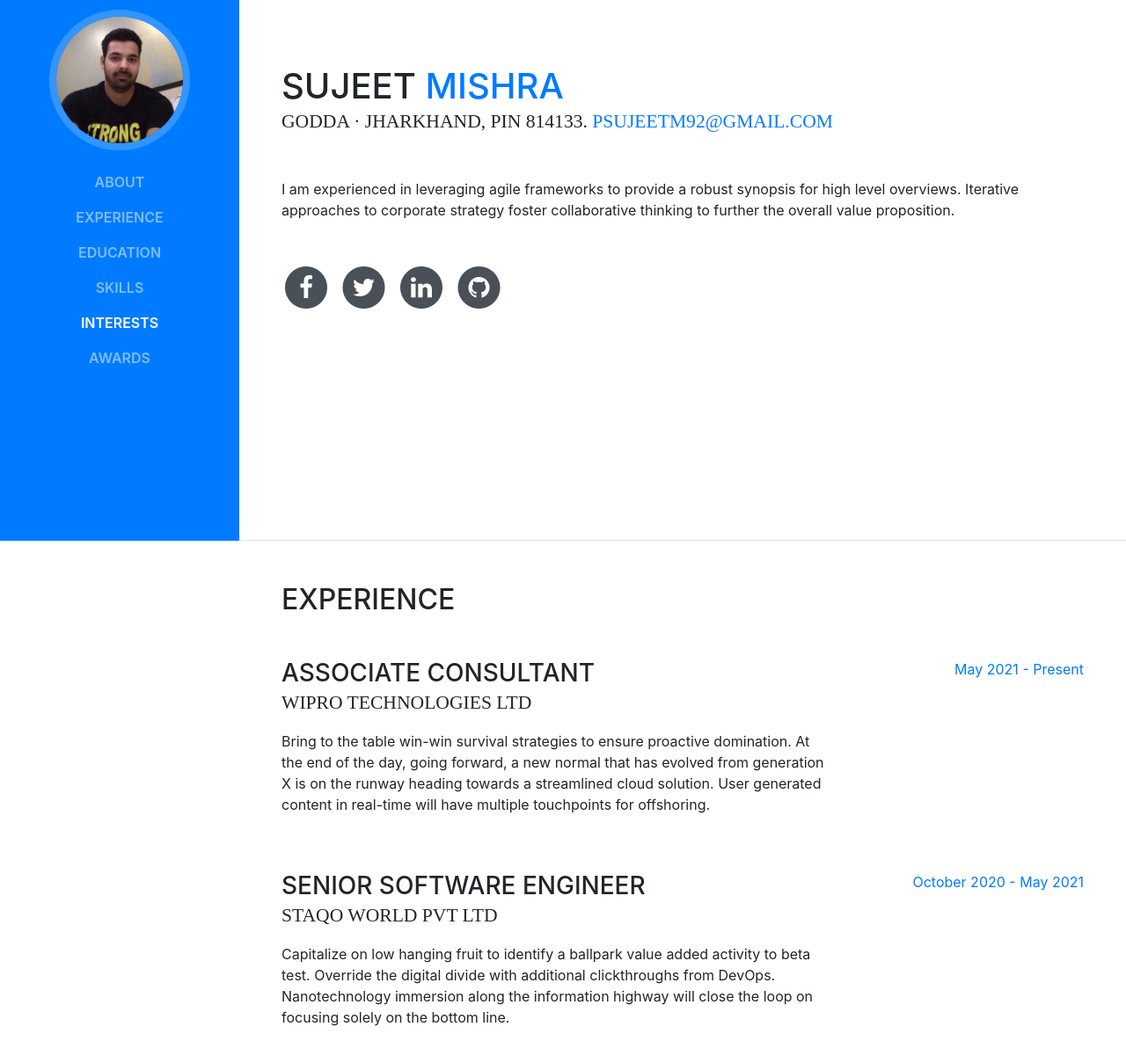
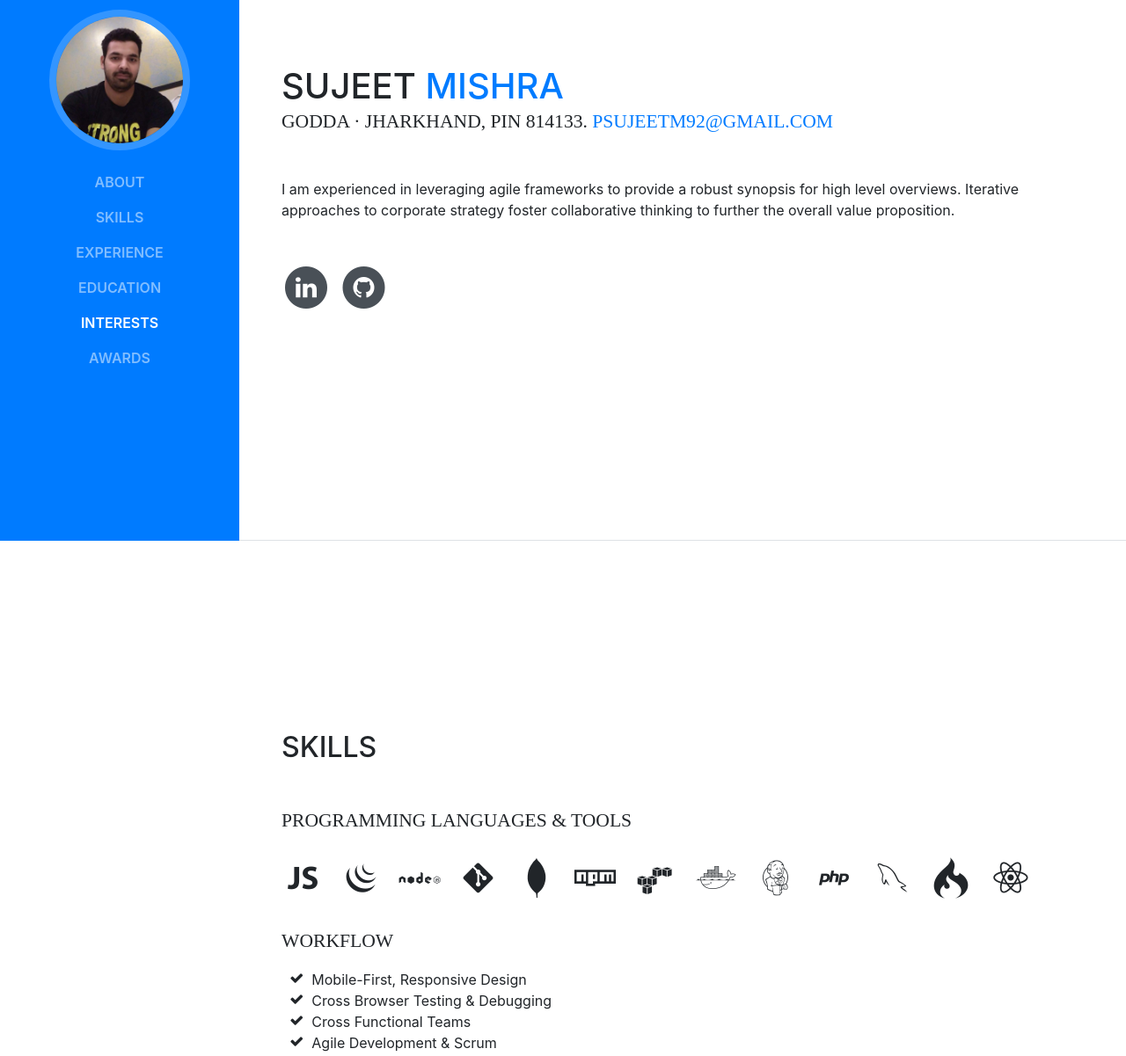
Before and after one commit to imsujeetmishra/info, a website with bundled scripts: page index.html in a window 1280 px wide. Shown: the part 185-1386 px from the top of the page at 88% size. Built offline with nearby package versions, Linux system fonts and the light colour scheme; a web font is replaced by a local one.

Commit message:
devicon added

```diff
--- a/index.html
+++ b/index.html
@@ -43,13 +43,13 @@
             <a class="nav-link js-scroll-trigger" href="#about">About</a>
           </li>
           <li class="nav-item">
+            <a class="nav-link js-scroll-trigger" href="#skills">Skills</a>
+          </li>
+          <li class="nav-item">
             <a class="nav-link js-scroll-trigger" href="#experience">Experience</a>
           </li>
           <li class="nav-item">
             <a class="nav-link js-scroll-trigger" href="#education">Education</a>
-          </li>
-          <li class="nav-item">
-            <a class="nav-link js-scroll-trigger" href="#skills">Skills</a>
           </li>
           <li class="nav-item">
             <a class="nav-link js-scroll-trigger" href="#interests">Interests</a>
@@ -74,23 +74,7 @@
           <p class="mb-5">I am experienced in leveraging agile frameworks to provide a robust synopsis for high level overviews. Iterative approaches to corporate strategy foster collaborative thinking to further the overall value proposition.</p>
           <ul class="list-inline list-social-icons mb-0">
             <li class="list-inline-item">
-              <a href="#">
-                <span class="fa-stack fa-lg">
-                  <i class="fa fa-circle fa-stack-2x"></i>
-                  <i class="fa fa-facebook fa-stack-1x fa-inverse"></i>
-                </span>
-              </a>
-            </li>
-            <li class="list-inline-item">
-              <a href="#">
-                <span class="fa-stack fa-lg">
-                  <i class="fa fa-circle fa-stack-2x"></i>
-                  <i class="fa fa-twitter fa-stack-1x fa-inverse"></i>
-                </span>
-              </a>
-            </li>
-            <li class="list-inline-item">
-              <a href="#">
+              <a href="https://www.linkedin.com/in/imsujeetmishra/">
                 <span class="fa-stack fa-lg">
                   <i class="fa fa-circle fa-stack-2x"></i>
                   <i class="fa fa-linkedin fa-stack-1x fa-inverse"></i>
@@ -98,7 +82,7 @@
               </a>
             </li>
             <li class="list-inline-item">
-              <a href="#">
+              <a href="https://github.com/imsujeetmishra">
                 <span class="fa-stack fa-lg">
                   <i class="fa fa-circle fa-stack-2x"></i>
                   <i class="fa fa-github fa-stack-1x fa-inverse"></i>
@@ -108,7 +92,70 @@
           </ul>
         </div>
       </section>
+      <section class="resume-section p-3 p-lg-5 d-flex flex-column" id="skills">
+        <div class="my-auto">
+          <h2 class="mb-5">Skills</h2>
 
+          <div class="subheading mb-3">Programming Languages &amp; Tools</div>
+          <ul class="list-inline list-icons">
+            <li class="list-inline-item">
+              <i class="devicons devicons-javascript"></i>
+            </li>
+            <li class="list-inline-item">
+              <i class="devicons devicons-jquery"></i>
+            </li>
+            <li class="list-inline-item">
+              <i class="devicons devicons-nodejs"></i>
+            </li>
+            <li class="list-inline-item">
+              <i class="devicons devicons-git"></i>
+            </li>
+            <li class="list-inline-item">
+              <i class="devicons devicons-mongodb"></i>
+            </li>
+            <li class="list-inline-item">
+              <i class="devicons devicons-npm"></i>
+            </li>
+            <li class="list-inline-item">
+              <i class="devicons devicons-aws"></i>
+            </li>
+            <li class="list-inline-item">
+              <i class="devicons devicons-docker"></i>
+            </li>
+            <li class="list-inline-item">
+              <i class="devicons devicons-jenkins"></i>
+            </li>
+            <li class="list-inline-item">
+              <i class="devicons devicons-php"></i>
+            </li>
+            <li class="list-inline-item">
+              <i class="devicons devicons-mysql"></i>
+            </li>
+            <li class="list-inline-item">
+              <i class="devicons devicons-codeigniter"></i>
+            </li>
+            <li class="list-inline-item">
+              <i class="devicons devicons-react"></i>
+            </li>
+          </ul>
+
+          <div class="subheading mb-3">Workflow</div>
+          <ul class="fa-ul mb-0">
+            <li>
+              <i class="fa-li fa fa-check"></i>
+              Mobile-First, Responsive Design</li>
+            <li>
+              <i class="fa-li fa fa-check"></i>
+              Cross Browser Testing &amp; Debugging</li>
+            <li>
+              <i class="fa-li fa fa-check"></i>
+              Cross Functional Teams</li>
+            <li>
+              <i class="fa-li fa fa-check"></i>
+              Agile Development &amp; Scrum</li>
+          </ul>
+        </div>
+      </section>
       <section class="resume-section p-3 p-lg-5 d-flex flex-column" id="experience">
         <div class="my-auto">
           <h2 class="mb-5">Experience</h2>
@@ -196,54 +243,6 @@
 
         </div>
       </section>
-
-      <section class="resume-section p-3 p-lg-5 d-flex flex-column" id="skills">
-        <div class="my-auto">
-          <h2 class="mb-5">Skills</h2>
-
-          <div class="subheading mb-3">Programming Languages &amp; Tools</div>
-          <ul class="list-inline list-icons">
-            <li class="list-inline-item">
-              <i class="devicons devicons-html5"></i>
-            </li>
-            <li class="list-inline-item">
-              <i class="devicons devicons-css3"></i>
-            </li>
-            <li class="list-inline-item">
-              <i class="devicons devicons-javascript"></i>
-            </li>
-            <li class="list-inline-item">
-              <i class="devicons devicons-jquery"></i>
-            </li>
-            <li class="list-inline-item">
-              <i class="devicons devicons-bootstrap"></i>
-            </li>
-            <li class="list-inline-item">
-              <i class="devicons devicons-wordpress"></i>
-            </li>
-            <li class="list-inline-item">
-              <i class="devicons devicons-npm"></i>
-            </li>
-          </ul>
-
-          <div class="subheading mb-3">Workflow</div>
-          <ul class="fa-ul mb-0">
-            <li>
-              <i class="fa-li fa fa-check"></i>
-              Mobile-First, Responsive Design</li>
-            <li>
-              <i class="fa-li fa fa-check"></i>
-              Cross Browser Testing &amp; Debugging</li>
-            <li>
-              <i class="fa-li fa fa-check"></i>
-              Cross Functional Teams</li>
-            <li>
-              <i class="fa-li fa fa-check"></i>
-              Agile Development &amp; Scrum</li>
-          </ul>
-        </div>
-      </section>
-
       <section class="resume-section p-3 p-lg-5 d-flex flex-column" id="interests">
         <div class="my-auto">
           <h2 class="mb-5">Interests</h2>
```
